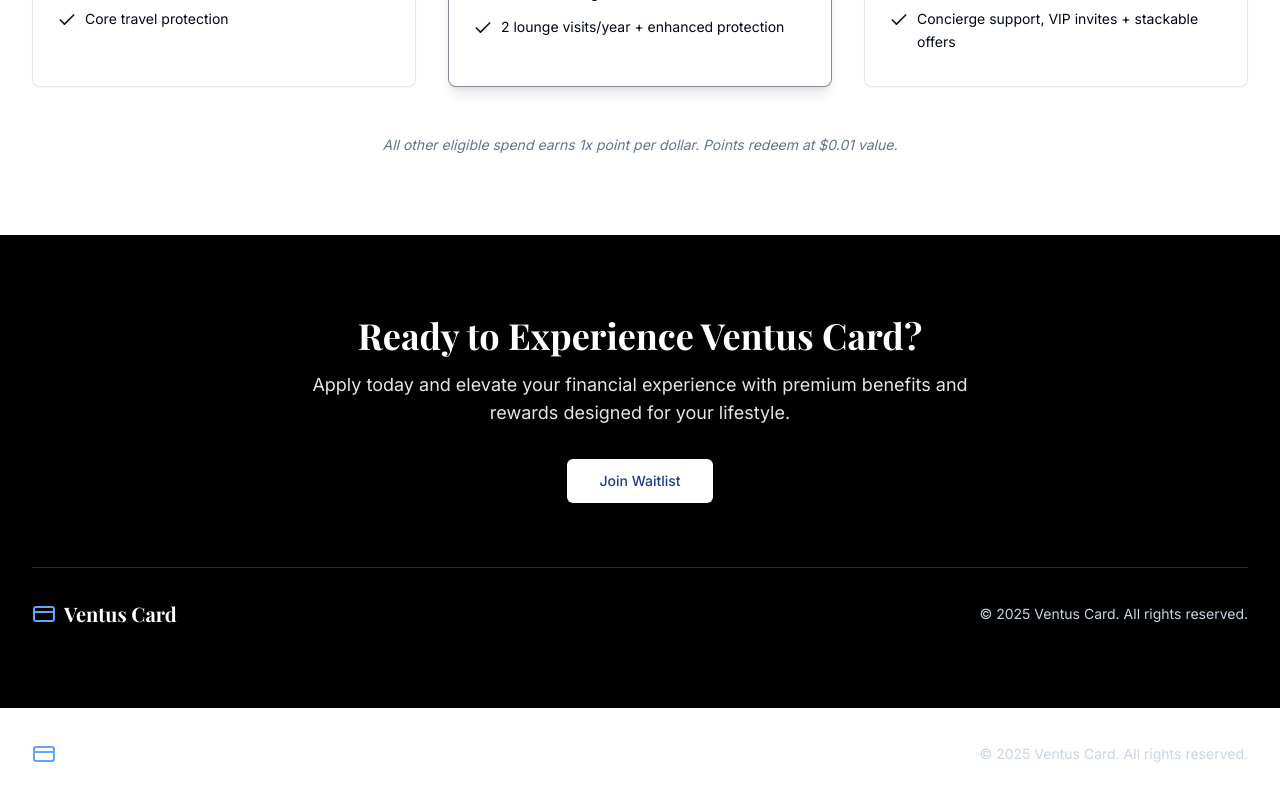
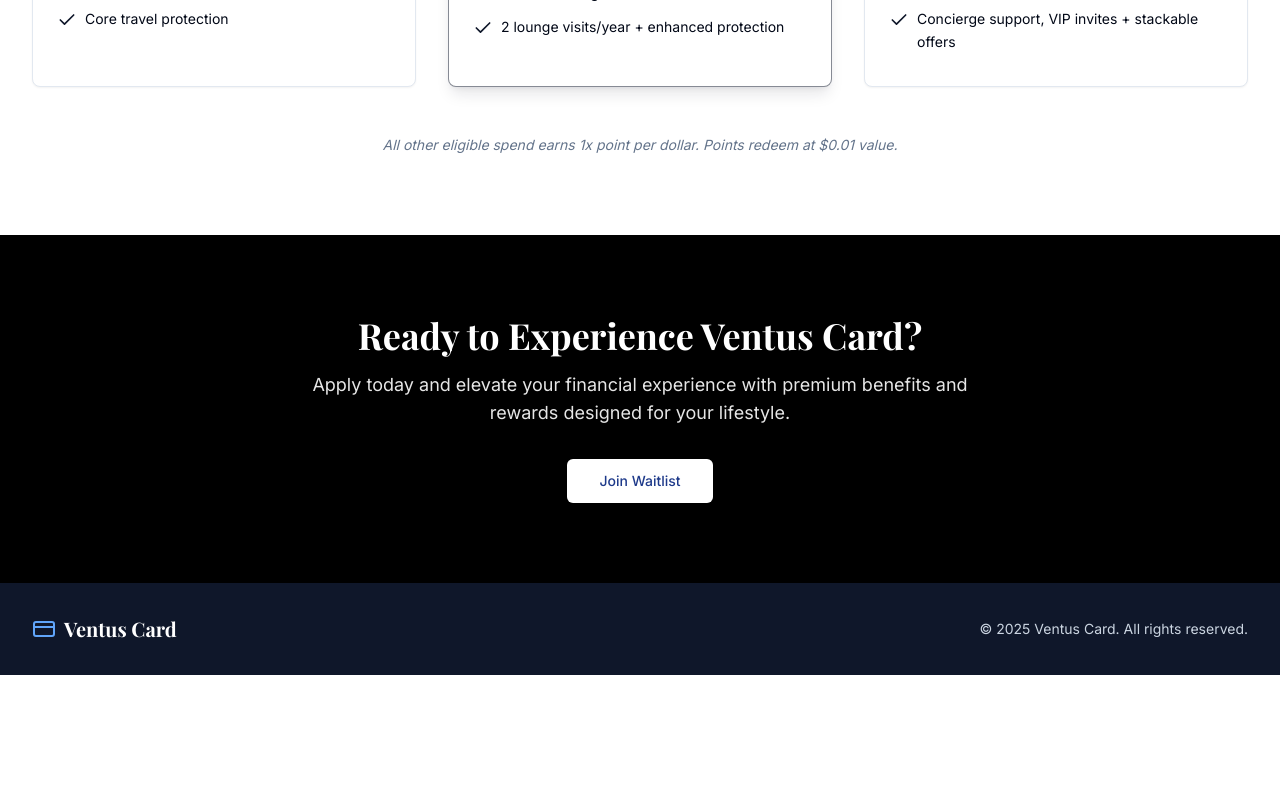
Before and after one commit to VentusCard/ventus, a React (Vite) app: page / in a window 1280 px wide. Shown: the part 3497-4297 px from the top of the page. After the commit the page ends 4172 px from the top, so only its background shows below. Built offline with nearby package versions, Linux system fonts and the light colour scheme.

Commit message:
Reverted to commit 1a25c98845771860a5b6611501b21ed6eb340cb5

```diff
--- a/src/components/CTA.tsx
+++ b/src/components/CTA.tsx
@@ -1,6 +1,5 @@
 
 import { Button } from "@/components/ui/button"
-import { CreditCard } from "lucide-react"
 
 const CTA = () => {
   return (
@@ -10,21 +9,10 @@ const CTA = () => {
         <p className="text-lg opacity-90 max-w-2xl mx-auto mb-8">
           Apply today and elevate your financial experience with premium benefits and rewards designed for your lifestyle.
         </p>
-        <div className="flex flex-wrap justify-center gap-4 mb-16">
+        <div className="flex flex-wrap justify-center gap-4">
           <Button size="lg" className="bg-white text-blue-900 hover:bg-white/90">
             Join Waitlist
           </Button>
-        </div>
-
-        {/* Footer content integrated */}
-        <div className="border-t border-slate-800 pt-8">
-          <div className="flex flex-col md:flex-row justify-between items-center">
-            <div className="flex items-center gap-2 mb-4 md:mb-0">
-              <CreditCard className="h-6 w-6 text-blue-400" />
-              <span className="font-display font-bold text-xl text-white">Ventus Card</span>
-            </div>
-            <p className="text-sm text-slate-300">© 2025 Ventus Card. All rights reserved.</p>
-          </div>
         </div>
       </div>
     </section>
--- a/src/components/Footer.tsx
+++ b/src/components/Footer.tsx
@@ -3,15 +3,17 @@ import { CreditCard } from "lucide-react"
 
 const Footer = () => {
   return (
+    <footer className="bg-slate-900 text-slate-300">
       <div className="max-w-7xl mx-auto px-4 md:px-8 py-8">
         <div className="flex flex-col md:flex-row justify-between items-center">
           <div className="flex items-center gap-2 mb-4 md:mb-0">
             <CreditCard className="h-6 w-6 text-blue-400" />
             <span className="font-display font-bold text-xl text-white">Ventus Card</span>
           </div>
-        <p className="text-sm text-slate-300">© 2025 Ventus Card. All rights reserved.</p>
+          <p className="text-sm">© 2025 Ventus Card. All rights reserved.</p>
         </div>
       </div>
+    </footer>
   )
 }
 
```
Lines whose indentation alone changed are shown as unchanged.
